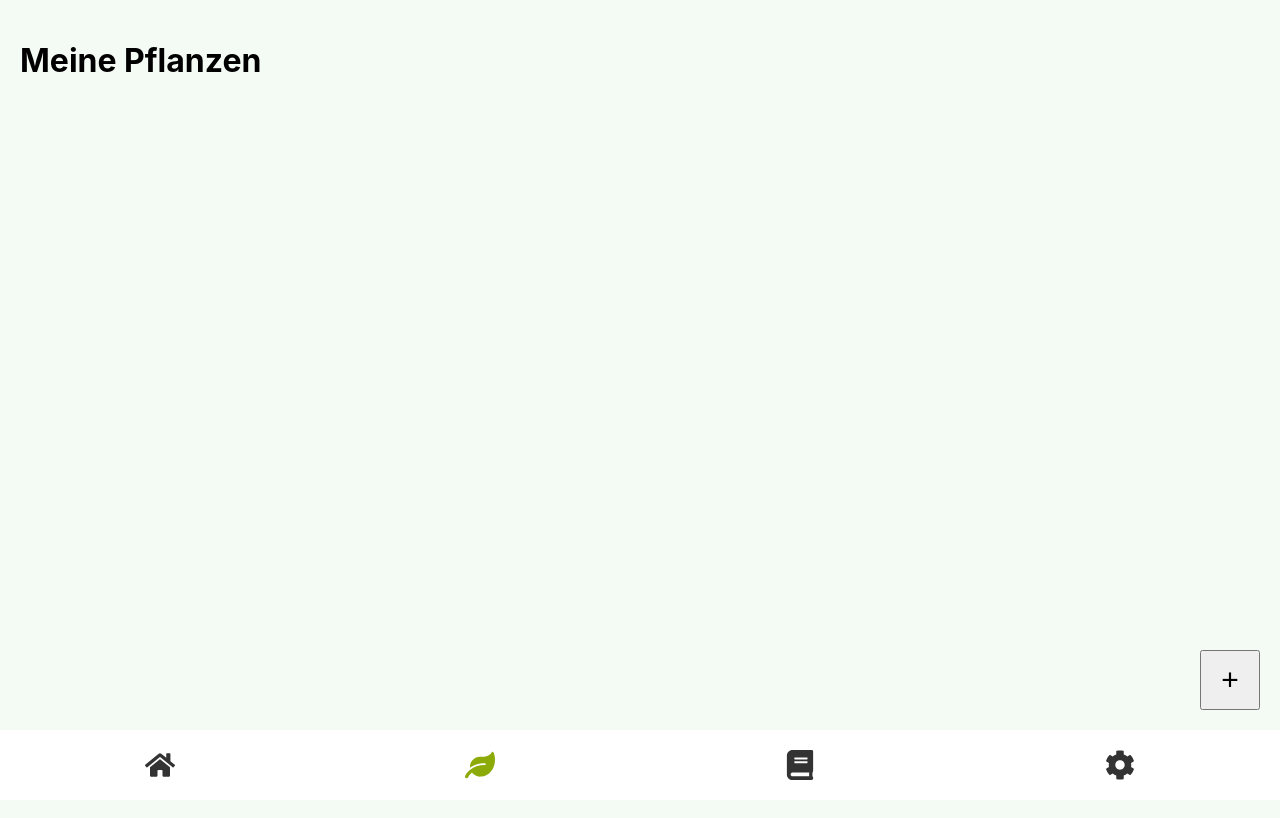
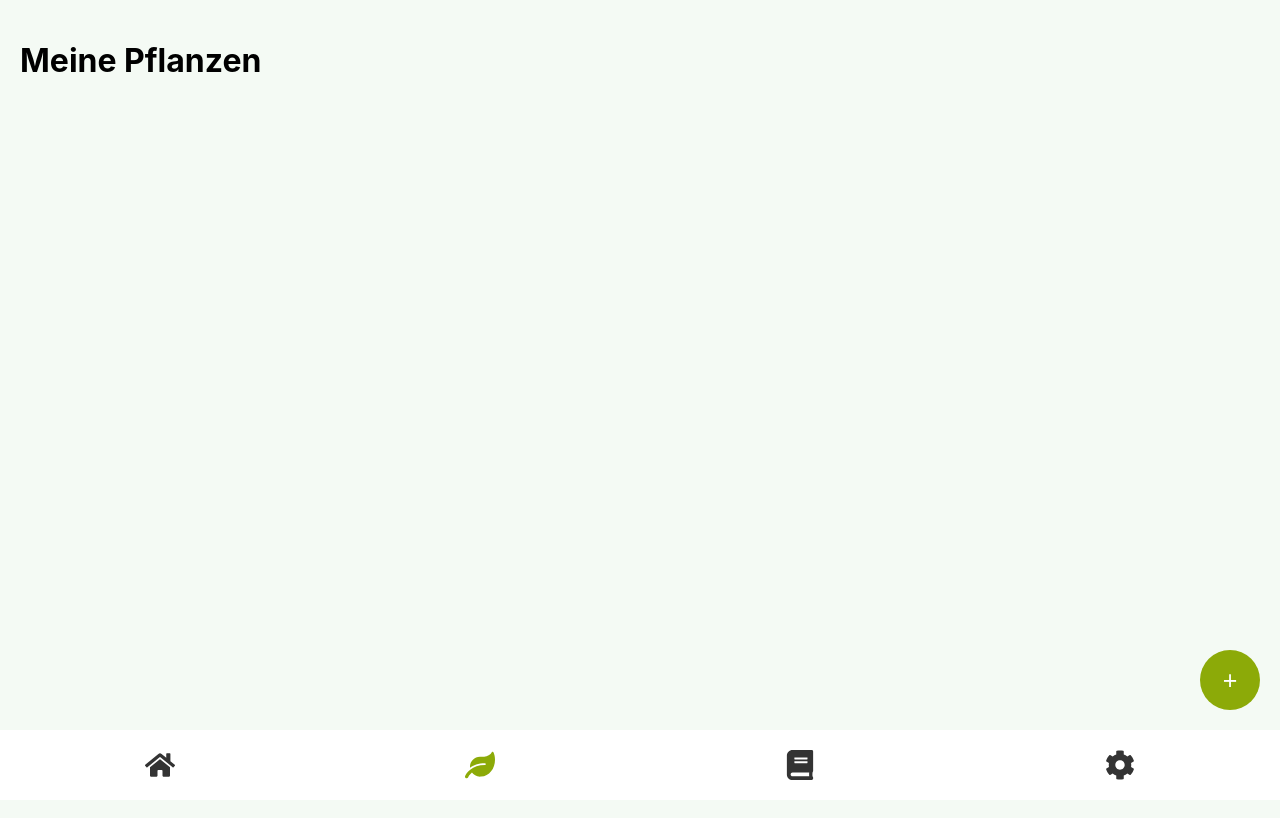
Before and after one commit to moqimarla/pflanziskaapp, a React (Create React App) app: page /pflanzen in a window 1280 px wide. Shown: the top 818 px of the page. Built offline with nearby package versions, Linux system fonts and the light colour scheme.

Commit message:
Plus Buttons sehen jetzt auf Pfla nzen und Tagebuch Seite gleich aus

```diff
--- a/src/pages/Pflanzen.js
+++ b/src/pages/Pflanzen.js
@@ -311,13 +311,19 @@ borderRadius: 14,
             setEditId(null);
             setOpen(true);
          }}
-         style = {{
+
+        style={{
           position: "fixed",
           bottom: 90,
           right: 20,
           width: 60,
           height: 60,
-            fontSize: 30,
+        backgroundColor: "#8CAA08",
+          color: "white",
+          borderRadius: "50%",
+          border: "none",
+          fontSize: 25,
+          cursor: "pointer",
         }}
       >
             +
--- a/src/pages/Tagebuch.js
+++ b/src/pages/Tagebuch.js
@@ -235,9 +235,11 @@ export default function Tagebuch() {
           right: 20,
           width: 60,
           height: 60,
+        backgroundColor: "#8CAA08",
+          color: "white",
           borderRadius: "50%",
           border: "none",
-          fontSize: 30,
+          fontSize: 25,
           cursor: "pointer",
         }}
       >
```
Lines whose indentation alone changed are shown as unchanged.
